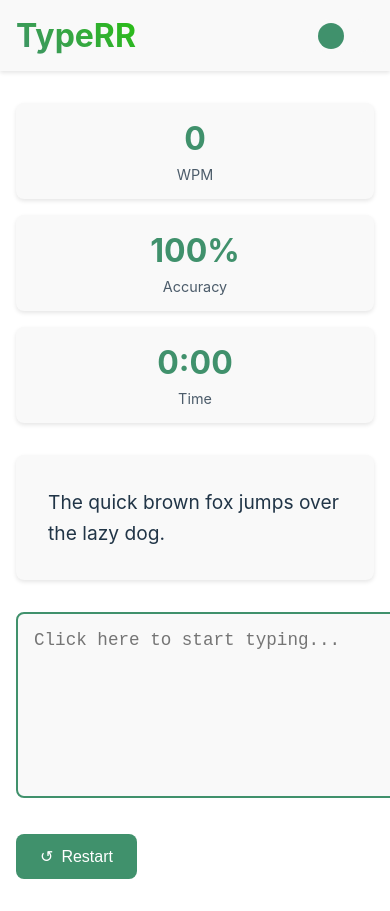
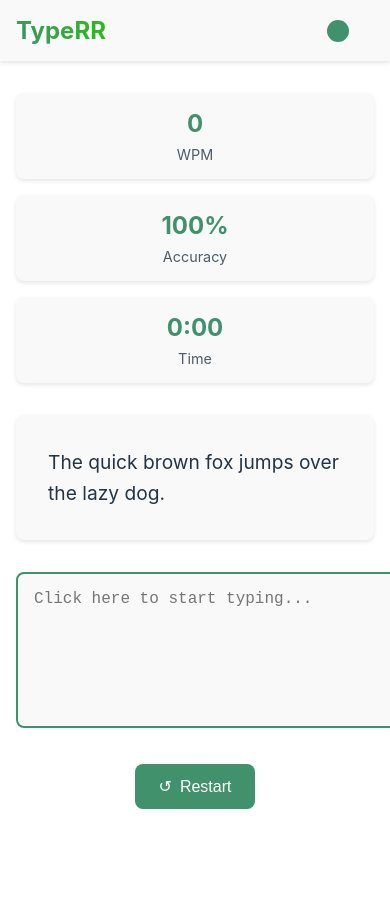
Before and after one commit to Dhanush002/TypeRR, a plain HTML site: page index.html in a window 390 px wide. After the commit the page ends 844 px from the top, so only its background shows below. Drawn offline with Linux system fonts and the light colour scheme.

Commit message:
Fix: Mobile Responsive

```diff
--- a/style.css
+++ b/style.css
@@ -30,11 +30,12 @@ header {
     display: flex;
     justify-content: space-between;
     align-items: center;
+    flex-wrap: wrap;
 }
 
 h1 {
     margin: 0;
-    font-size: 2rem;
+    font-size: 1.8rem;
     background: linear-gradient(45deg, var(--primary-color), var(--secondary-color));
     -webkit-background-clip: text;
     -webkit-text-fill-color: transparent;
@@ -67,7 +68,7 @@ main {
 }
 
 .stat span {
-    font-size: 2rem;
+    font-size: 1.5rem;
     font-weight: bold;
     color: var(--primary-color);
 }
@@ -123,6 +124,8 @@ textarea:focus {
     display: flex;
     gap: 1rem;
     margin: 1rem 0;
+    flex-wrap: wrap;
+    justify-content: center;
 }
 
 button {
@@ -268,6 +271,22 @@ select {
     display: flex;
     gap: 1rem;
     align-items: center;
+    flex-wrap: wrap;
+    justify-content: center;
+}
+
+@media (max-width: 768px) {
+    .stats-container {
+        grid-template-columns: repeat(2, 1fr);
+    }
+
+    .results-grid {
+        grid-template-columns: 1fr;
+    }
+
+    header h1 {
+        font-size: 1.5rem;
+    }
 }
 
 @media (max-width: 600px) {
@@ -278,4 +297,28 @@ select {
     .results-grid {
         grid-template-columns: 1fr;
     }
+
+    .button-container {
+        flex-direction: column;
+        align-items: center;
+    }
+
+    textarea {
+        height: 120px;
+        font-size: 1rem;
+    }
 }
+
+@media (max-width: 400px) {
+    .switch {
+        width: 50px;
+        height: 28px;
+    }
+
+    .slider:before {
+        height: 22px;
+        width: 22px;
+        left: 3px;
+        bottom: 3px;
+    }
+}
```
